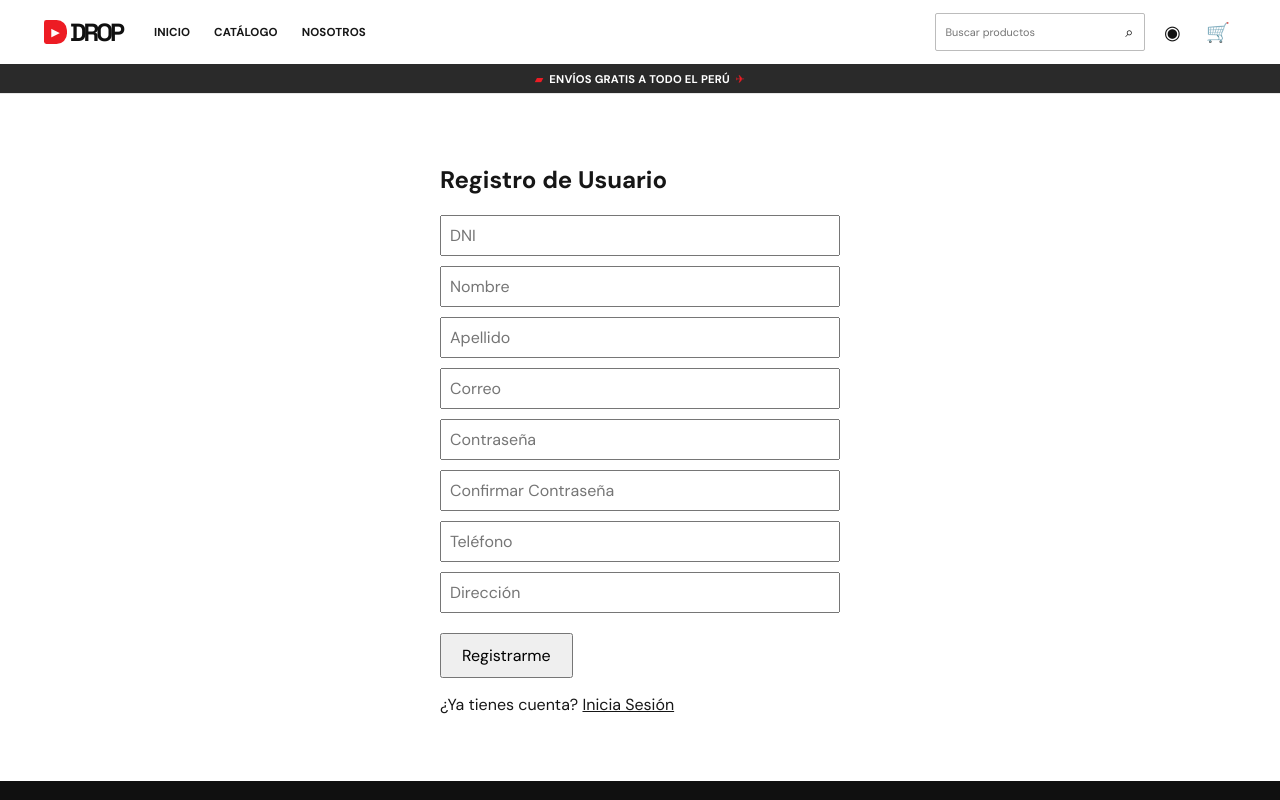
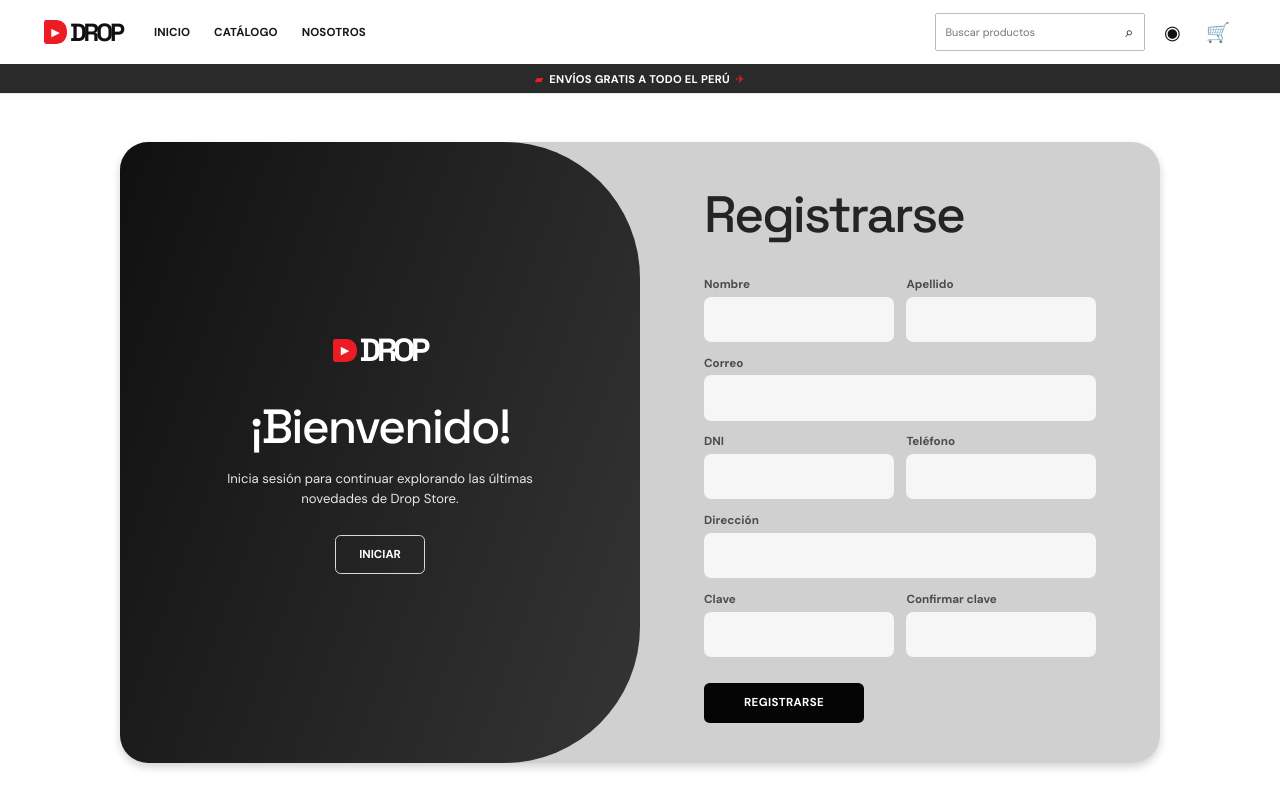
Before and after one commit to ErikMilla/ProyectoIntegradorII, a React (Vite) app in the folder proyecto-analisis/Frond-tiendaDrop/: page /registro in a window 1280 px wide. Shown: the top 800 px of the page. Built offline with nearby package versions, Linux system fonts and the light colour scheme.

Commit message:
feat: rediseñar las pantallas de autenticación según las maquetas

```diff
--- /dev/null
+++ b/proyecto-analisis/Frond-tiendaDrop/src/css/Auth.css
@@ -0,0 +1,159 @@
+.auth-page {
+  display: grid;
+  min-height: calc(100vh - 93px);
+  place-items: center;
+  padding: 3rem 1.25rem;
+  background: #fff;
+}
+
+.auth-card {
+  display: grid;
+  grid-template-columns: minmax(0, 1fr) minmax(0, 1fr);
+  width: min(100%, 940px);
+  overflow: hidden;
+  border-radius: 1.75rem;
+  background: #d0d0d0;
+  box-shadow: 0 .25rem .5rem rgb(0 0 0 / 18%);
+}
+
+.auth-form-panel {
+  display: flex;
+  min-height: 465px;
+  flex-direction: column;
+  justify-content: center;
+  padding: 3.25rem clamp(1.5rem, 5vw, 4.8rem);
+}
+
+.auth-form-panel h1 {
+  margin: 0 0 1.8rem;
+  color: #242424;
+  font-family: 'Space Grotesk', Arial, sans-serif;
+  font-size: clamp(2rem, 4vw, 3.2rem);
+  font-weight: 500;
+  letter-spacing: -.04em;
+}
+
+.auth-form { display: grid; gap: .8rem; }
+
+.auth-field { display: grid; gap: .3rem; }
+.auth-field label { color: #4c4c4c; font-size: .73rem; font-weight: 700; }
+
+.auth-field input {
+  width: 100%;
+  border: 1px solid transparent;
+  border-radius: .45rem;
+  background: #f6f6f6;
+  padding: .82rem .9rem;
+  color: #181818;
+  font-size: .85rem;
+}
+
+.auth-field input:focus { border-color: #ed1c24; outline: none; }
+
+.auth-submit {
+  width: fit-content;
+  min-width: 10rem;
+  margin-top: .8rem;
+  border: 0;
+  border-radius: .35rem;
+  background: #050505;
+  padding: .78rem 1.2rem;
+  color: #fff;
+  font-size: .72rem;
+  font-weight: 700;
+  letter-spacing: .03em;
+  text-transform: uppercase;
+}
+
+.auth-submit:hover { background: #ed1c24; }
+
+.auth-feedback {
+  margin: .9rem 0 0;
+  color: #bd111c;
+  font-size: .8rem;
+  font-weight: 600;
+}
+
+.auth-feedback--success { color: #176e35; }
+
+.auth-switch {
+  margin: 1.25rem 0 0;
+  color: #3d3d3d;
+  font-size: .8rem;
+}
+
+.auth-switch a { color: #101010; font-weight: 700; }
+.auth-switch a:hover { color: #ed1c24; }
+
+.auth-welcome-panel {
+  display: flex;
+  min-height: 465px;
+  flex-direction: column;
+  align-items: center;
+  justify-content: center;
+  padding: 3rem clamp(1.75rem, 5vw, 4.5rem);
+  border-radius: 8.5rem 0 0 8.5rem;
+  background: linear-gradient(110deg, #101010 0%, #353535 100%);
+  color: #fff;
+  text-align: center;
+}
+
+.auth-card--register .auth-welcome-panel {
+  order: -1;
+  border-radius: 0 8.5rem 8.5rem 0;
+}
+
+.auth-brand { margin-bottom: 2rem; }
+.auth-brand .nav-logo { color: #fff; font-size: 2rem; }
+
+.auth-welcome-panel h2 {
+  margin: 0;
+  font-family: 'Space Grotesk', Arial, sans-serif;
+  font-size: clamp(1.8rem, 4vw, 3rem);
+  font-weight: 500;
+  letter-spacing: -.04em;
+  line-height: 1.05;
+}
+
+.auth-welcome-panel p {
+  max-width: 20rem;
+  margin: 1rem 0 1.6rem;
+  color: #e8e8e8;
+  font-size: .82rem;
+  line-height: 1.55;
+}
+
+.auth-outline-link {
+  border: 1px solid #d8d8d8;
+  border-radius: .35rem;
+  padding: .7rem 1.45rem;
+  color: #fff;
+  font-size: .72rem;
+  font-weight: 700;
+  text-decoration: none;
+  text-transform: uppercase;
+}
+
+.auth-outline-link:hover { border-color: #ed1c24; background: #ed1c24; }
+
+.auth-card--register { width: min(100%, 1040px); }
+.auth-card--register .auth-form-panel { min-height: 550px; padding-block: 2.5rem; }
+.auth-card--register .auth-welcome-panel { min-height: 550px; }
+.auth-fields-grid { display: grid; grid-template-columns: repeat(2, minmax(0, 1fr)); gap: .8rem; }
+.auth-fields-grid .auth-field--wide { grid-column: 1 / -1; }
+
+@media (max-width: 720px) {
+  .auth-page { min-height: auto; padding: 1.25rem .75rem; }
+  .auth-card { grid-template-columns: 1fr; border-radius: 1.25rem; }
+  .auth-form-panel { min-height: auto; padding: 2rem 1.35rem; }
+  .auth-welcome-panel,
+  .auth-card--register .auth-welcome-panel {
+    order: 0;
+    min-height: auto;
+    border-radius: 0;
+    padding: 2.5rem 1.5rem;
+  }
+  .auth-card--register .auth-form-panel { min-height: auto; }
+  .auth-fields-grid { grid-template-columns: 1fr; }
+  .auth-fields-grid .auth-field--wide { grid-column: auto; }
+}
--- a/proyecto-analisis/Frond-tiendaDrop/src/pages/Login.jsx
+++ b/proyecto-analisis/Frond-tiendaDrop/src/pages/Login.jsx
@@ -1,18 +1,24 @@
-import React, { useState } from 'react';
-import AuthService from '../services/auth.service.js';
-import { useNavigate } from 'react-router-dom';
+import { useState } from 'react';
+import { Link } from 'react-router-dom';
 import { useAuth } from './AuthContext.jsx';
+import '../css/Auth.css';
+
+function AuthBrand() {
+  return (
+    <div className="auth-brand" aria-label="Drop Store">
+      <span className="nav-logo"><span className="brand-mark" aria-hidden="true">▶</span><span>DROP</span></span>
+    </div>
+  );
+}
 
 function Login() {
   const [correo, setCorreo] = useState('');
   const [contraseña, setContraseña] = useState('');
   const [mensaje, setMensaje] = useState('');
-
-  // 3. Traemos la función 'login' del contexto
   const { login } = useAuth();
 
-  const handleLogin = async (e) => { // 4. Hacemos la función async
-    e.preventDefault();
+  const handleLogin = async (event) => {
+    event.preventDefault();
     setMensaje('');
 
     if (!correo || !contraseña) {
@@ -20,58 +26,38 @@
       return;
     }
 
-    // 5. LLAMAMOS A LA FUNCIÓN DEL CONTEXTO
-    const credentials = { correo, contraseña };
-    const result = await login(credentials);
+    const result = await login({ correo, contraseña });
+    if (!result.success) setMensaje(result.error);
+  };
 
-    // 6. Si el login falló, el contexto nos devuelve el error
-    if (!result.success) {
-      setMensaje(result.error);
-    }
-    // (Si el login tuvo éxito, el AuthContext ya se encargó de redirigir)
-  };
   return (
-    <div style={{ padding: '50px', maxWidth: '400px', margin: '0 auto' }}>
-      <h2>Iniciar Sesión</h2>
-      <form onSubmit={handleLogin}>
-        <input
-          type="email"
-          placeholder="Correo"
-          value={correo}
-          onChange={(e) => setCorreo(e.target.value)}
-          required
-          style={{
-            display: 'block',
-            margin: '10px 0',
-            padding: '8px',
-            width: '100%',
-          }}
-        />
-        <input
-          type="password"
-          placeholder="Contraseña"
-          value={contraseña}
-          onChange={(e) => setContraseña(e.target.value)}
-          required
-          style={{
-            display: 'block',
-            margin: '10px 0',
-            padding: '8px',
-            width: '100%',
-          }}
-        />
-        <button
-          type="submit"
-          style={{ padding: '10px 20px', marginTop: '10px' }}
-        >
-          Iniciar Sesión
-        </button>
-      </form>
-      {mensaje && <p style={{ color: 'red' }}>{mensaje}</p>}
-      <p>
-        ¿No tienes cuenta? <a href="/registro">Regístrate</a>
-      </p>
-    </div>
+    <section className="auth-page" aria-labelledby="login-title">
+      <div className="auth-card">
+        <div className="auth-form-panel">
+          <h1 id="login-title">Iniciar sesión</h1>
+          <form className="auth-form" onSubmit={handleLogin}>
+            <div className="auth-field">
+              <label htmlFor="login-email">Correo</label>
+              <input id="login-email" type="email" value={correo} onChange={(event) => setCorreo(event.target.value)} autoComplete="email" required />
+            </div>
+            <div className="auth-field">
+              <label htmlFor="login-password">Clave</label>
+              <input id="login-password" type="password" value={contraseña} onChange={(event) => setContraseña(event.target.value)} autoComplete="current-password" required />
+            </div>
+            <button className="auth-submit" type="submit">Iniciar</button>
+          </form>
+          {mensaje && <p className="auth-feedback" role="alert">{mensaje}</p>}
+          <p className="auth-switch">¿No tienes cuenta? <Link to="/registro">Regístrate</Link></p>
+        </div>
+
+        <aside className="auth-welcome-panel">
+          <AuthBrand />
+          <h2>¡Hola y<br />bienvenido!</h2>
+          <p>Regístrate con tu información personal para disfrutar de todas las características de nuestro sitio.</p>
+          <Link to="/registro" className="auth-outline-link">Únete</Link>
+        </aside>
+      </div>
+    </section>
   );
 }
 
--- a/proyecto-analisis/Frond-tiendaDrop/src/pages/Registro.jsx
+++ b/proyecto-analisis/Frond-tiendaDrop/src/pages/Registro.jsx
@@ -1,26 +1,25 @@
-import React, { useState } from 'react';
+import { useState } from 'react';
+import { Link, useNavigate } from 'react-router-dom';
 import AuthService from '../services/auth.service';
-import { useNavigate } from 'react-router-dom';
+import '../css/Auth.css';
+
+function AuthBrand() {
+  return (
+    <div className="auth-brand" aria-label="Drop Store">
+      <span className="nav-logo"><span className="brand-mark" aria-hidden="true">▶</span><span>DROP</span></span>
+    </div>
+  );
+}
 
 function Registro() {
-  const [formData, setFormData] = useState({
-    dni: '',
-    nombre: '',
-    apellido: '',
-    correo: '',
-    contraseña: '',
-    confirmarContraseña: '',
-    telefono: '',
-    direccion: '',
-  });
+  const [formData, setFormData] = useState({ dni: '', nombre: '', apellido: '', correo: '', contraseña: '', confirmarContraseña: '', telefono: '', direccion: '' });
   const [mensaje, setMensaje] = useState('');
   const navigate = useNavigate();
 
-  const handleChange = (e) =>
-    setFormData({ ...formData, [e.target.name]: e.target.value });
+  const handleChange = (event) => setFormData({ ...formData, [event.target.name]: event.target.value });
 
-  const handleRegister = (e) => {
-    e.preventDefault();
+  const handleRegister = (event) => {
+    event.preventDefault();
     setMensaje('');
 
     if (formData.contraseña !== formData.confirmarContraseña) {
@@ -28,7 +27,7 @@
       return;
     }
 
-    const userDataToSend = {
+    AuthService.register({
       dni: formData.dni,
       nombre: formData.nombre,
       apellido: formData.apellido,
@@ -37,103 +36,43 @@
       confircontraseña: formData.confirmarContraseña,
       telefono: formData.telefono,
       direccion: formData.direccion,
-    };
-
-    AuthService.register(userDataToSend)
+    })
       .then(() => {
-        setMensaje('Registro exitoso. Serás redirigido al login.');
+        setMensaje('Registro exitoso. Serás redirigido al inicio de sesión.');
         setTimeout(() => navigate('/login'), 1500);
       })
-      .catch((error) => {
-        setMensaje(error.response?.data?.error || 'Error al registrar. Verifica los datos.');
-      });
+      .catch((error) => setMensaje(error.response?.data?.error || 'Error al registrar. Verifica los datos.'));
   };
 
   return (
-    <div style={{ padding: '50px', maxWidth: '500px', margin: '0 auto' }}>
-      <h2>Registro de Usuario</h2>
-      <form onSubmit={handleRegister}>
-        <input
-          type="text"
-          name="dni"
-          placeholder="DNI"
-          value={formData.dni}
-          onChange={handleChange}
-          required
-          style={{ display: 'block', margin: '10px 0', padding: '8px', width: '100%' }}
-        />
-        <input
-          type="text"
-          name="nombre"
-          placeholder="Nombre"
-          value={formData.nombre}
-          onChange={handleChange}
-          required
-          style={{ display: 'block', margin: '10px 0', padding: '8px', width: '100%' }}
-        />
-        <input
-          type="text"
-          name="apellido"
-          placeholder="Apellido"
-          value={formData.apellido}
-          onChange={handleChange}
-          required
-          style={{ display: 'block', margin: '10px 0', padding: '8px', width: '100%' }}
-        />
-        <input
-          type="email"
-          name="correo"
-          placeholder="Correo"
-          value={formData.correo}
-          onChange={handleChange}
-          required
-          style={{ display: 'block', margin: '10px 0', padding: '8px', width: '100%' }}
-        />
-        <input
-          type="password"
-          name="contraseña"
-          placeholder="Contraseña"
-          value={formData.contraseña}
-          onChange={handleChange}
-          required
-          style={{ display: 'block', margin: '10px 0', padding: '8px', width: '100%' }}
-        />
-        <input
-          type="password"
-          name="confirmarContraseña"
-          placeholder="Confirmar Contraseña"
-          value={formData.confirmarContraseña}
-          onChange={handleChange}
-          required
-          style={{ display: 'block', margin: '10px 0', padding: '8px', width: '100%' }}
-        />
-        <input
-          type="text"
-          name="telefono"
-          placeholder="Teléfono"
-          value={formData.telefono}
-          onChange={handleChange}
-          required
-          style={{ display: 'block', margin: '10px 0', padding: '8px', width: '100%' }}
-        />
-        <input
-          type="text"
-          name="direccion"
-          placeholder="Dirección"
-          value={formData.direccion}
-          onChange={handleChange}
-          required
-          style={{ display: 'block', margin: '10px 0', padding: '8px', width: '100%' }}
-        />
-        <button type="submit" style={{ padding: '10px 20px', marginTop: '10px' }}>
-          Registrarme
-        </button>
-      </form>
-      {mensaje && <p style={{ color: mensaje.includes('exitoso') ? 'green' : 'red' }}>{mensaje}</p>}
-      <p>
-        ¿Ya tienes cuenta? <a href="/login">Inicia Sesión</a>
-      </p>
-    </div>
+    <section className="auth-page" aria-labelledby="register-title">
+      <div className="auth-card auth-card--register">
+        <div className="auth-form-panel">
+          <h1 id="register-title">Registrarse</h1>
+          <form className="auth-form" onSubmit={handleRegister}>
+            <div className="auth-fields-grid">
+              <div className="auth-field"><label htmlFor="register-name">Nombre</label><input id="register-name" name="nombre" value={formData.nombre} onChange={handleChange} autoComplete="given-name" required /></div>
+              <div className="auth-field"><label htmlFor="register-lastname">Apellido</label><input id="register-lastname" name="apellido" value={formData.apellido} onChange={handleChange} autoComplete="family-name" required /></div>
+              <div className="auth-field auth-field--wide"><label htmlFor="register-email">Correo</label><input id="register-email" name="correo" type="email" value={formData.correo} onChange={handleChange} autoComplete="email" required /></div>
+              <div className="auth-field"><label htmlFor="register-dni">DNI</label><input id="register-dni" name="dni" value={formData.dni} onChange={handleChange} inputMode="numeric" required /></div>
+              <div className="auth-field"><label htmlFor="register-phone">Teléfono</label><input id="register-phone" name="telefono" value={formData.telefono} onChange={handleChange} inputMode="tel" autoComplete="tel" required /></div>
+              <div className="auth-field auth-field--wide"><label htmlFor="register-address">Dirección</label><input id="register-address" name="direccion" value={formData.direccion} onChange={handleChange} autoComplete="street-address" required /></div>
+              <div className="auth-field"><label htmlFor="register-password">Clave</label><input id="register-password" name="contraseña" type="password" value={formData.contraseña} onChange={handleChange} autoComplete="new-password" required /></div>
+              <div className="auth-field"><label htmlFor="register-password-confirmation">Confirmar clave</label><input id="register-password-confirmation" name="confirmarContraseña" type="password" value={formData.confirmarContraseña} onChange={handleChange} autoComplete="new-password" required /></div>
+            </div>
+            <button className="auth-submit" type="submit">Registrarse</button>
+          </form>
+          {mensaje && <p className={`auth-feedback ${mensaje.includes('exitoso') ? 'auth-feedback--success' : ''}`} role="alert">{mensaje}</p>}
+        </div>
+
+        <aside className="auth-welcome-panel">
+          <AuthBrand />
+          <h2>¡Bienvenido!</h2>
+          <p>Inicia sesión para continuar explorando las últimas novedades de Drop Store.</p>
+          <Link to="/login" className="auth-outline-link">Iniciar</Link>
+        </aside>
+      </div>
+    </section>
   );
 }
 
```
